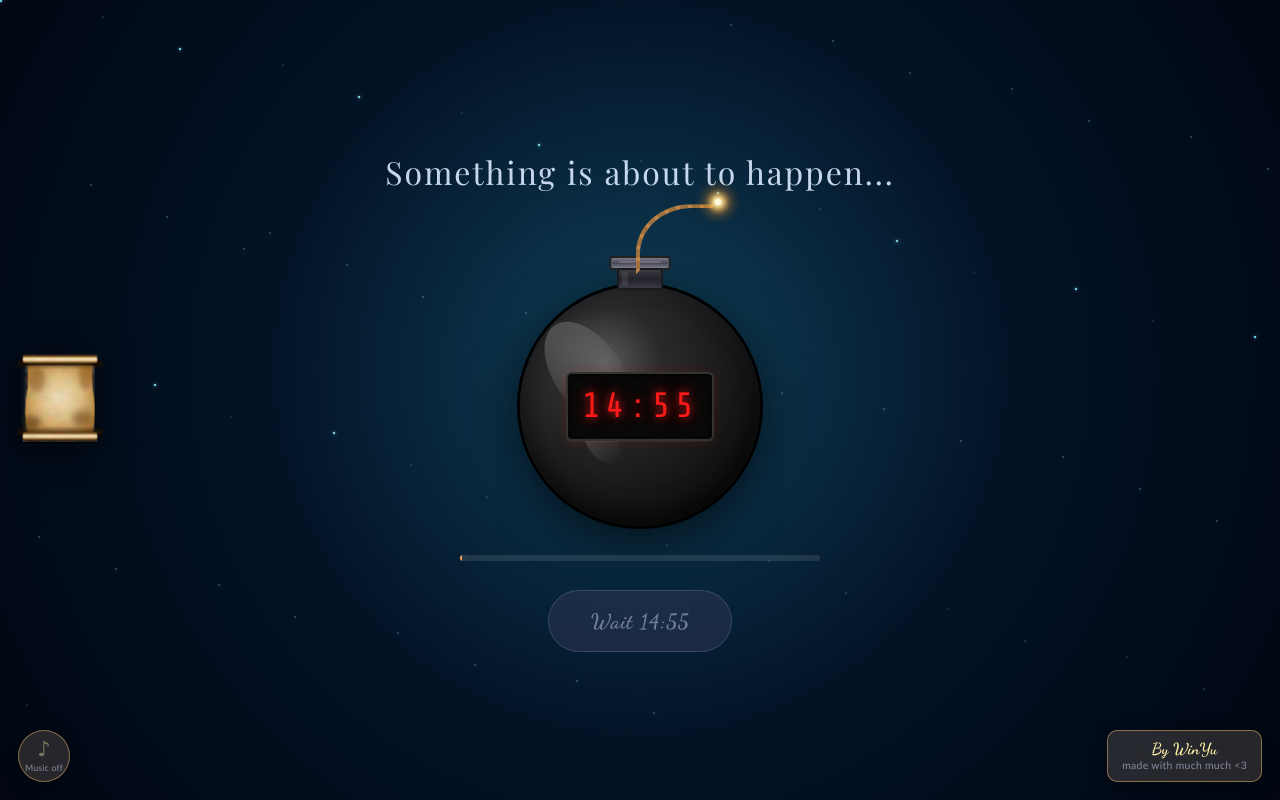
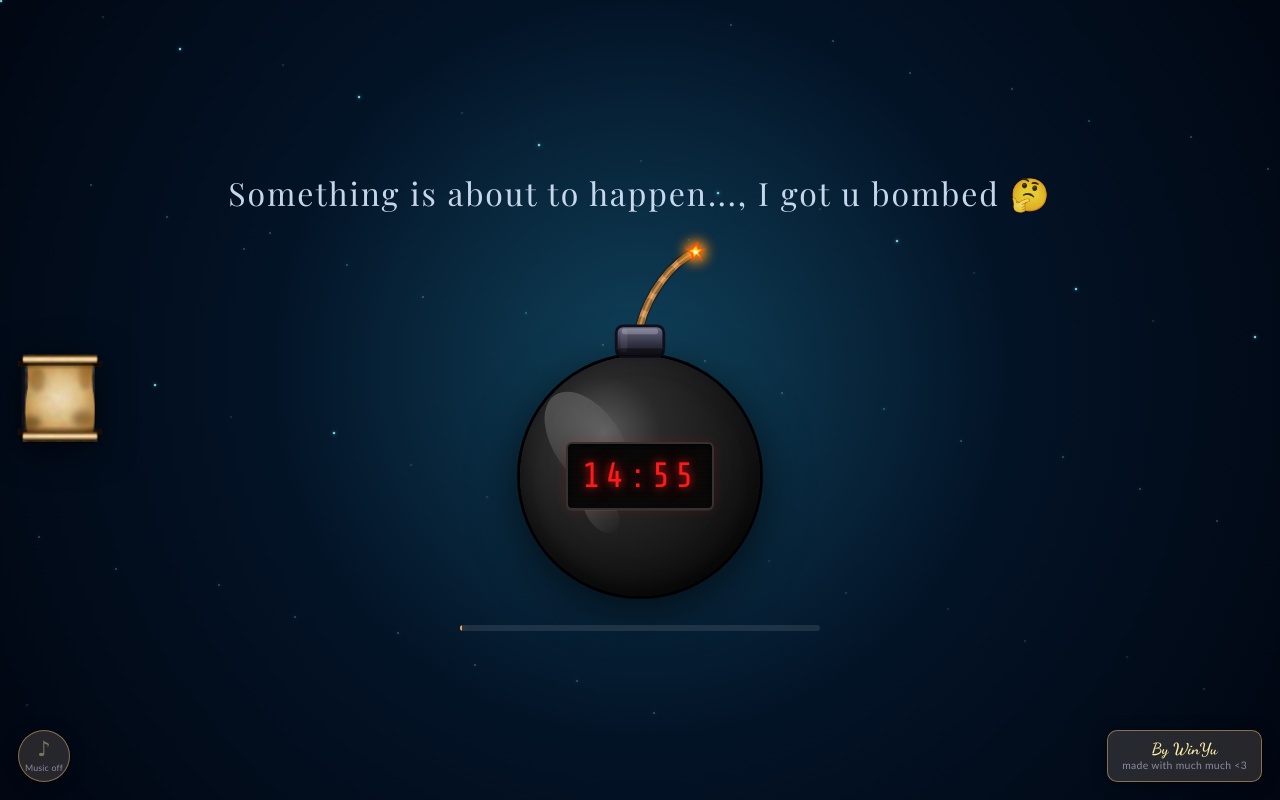
Before and after one commit to Kusk24/ice-breaker, a Next.js app: page /countdown in a window 1280 px wide. Built offline with nearby package versions, Linux system fonts and the light colour scheme.

Commit message:
bomb animation fixed

```diff
--- a/app/countdown/page.tsx
+++ b/app/countdown/page.tsx
@@ -80,6 +80,13 @@ export default function CountdownPage() {
   const isUrgent = remaining <= 60;
   const isAlmostDone = remaining <= 10;
 
+  // Spark position along cubic bezier: M 50,58 C 56,34 72,12 90,4
+  // t=1 (progress=0) → spark at tip (90,4); t=0 (progress=1) → spark at cap (50,58)
+  const fuseT = 1 - progress;
+  const t = fuseT;
+  const sparkX = (1-t)*(1-t)*(1-t)*50 + 3*(1-t)*(1-t)*t*56 + 3*(1-t)*t*t*72 + t*t*t*90;
+  const sparkY = (1-t)*(1-t)*(1-t)*58 + 3*(1-t)*(1-t)*t*34 + 3*(1-t)*t*t*12 + t*t*t*4;
+
   return (
     <main className="scene countdown-scene" aria-label="Countdown timer">
       {/* Stars */}
@@ -101,23 +108,99 @@ export default function CountdownPage() {
       {/* Bomb */}
       <div className={`bomb-wrap ${done ? "bomb-wrap--exploded" : ""} ${isUrgent ? "bomb-wrap--urgent" : ""} ${isAlmostDone ? "bomb-wrap--shake" : ""}`}>
 
-        {/* Neck cap */}
-        <div className="bomb-cap" aria-hidden>
-          <div className="bomb-cap__ring" />
-          <div className="bomb-cap__tube" />
-          {/* Fuse — curved rope with spark, anchored to cap */}
-          <div className="bomb-fuse">
-            <div className="bomb-fuse__rope" style={{ "--burn": progress } as CSSProperties} />
+        {/* Cap + Fuse — cap sits at bottom of SVG on top of bomb sphere, fuse curls up-right */}
+        <svg className="bomb-cap-svg" viewBox="0 0 100 90" xmlns="http://www.w3.org/2000/svg" aria-hidden overflow="visible">
+          <defs>
+            {/* Metallic cap body gradient */}
+            <linearGradient id="capBodyGrad" x1="0" y1="0" x2="0" y2="1">
+              <stop offset="0%"   stopColor="#72728a"/>
+              <stop offset="25%"  stopColor="#52526a"/>
+              <stop offset="65%"  stopColor="#2c2c3c"/>
+              <stop offset="100%" stopColor="#16161e"/>
+            </linearGradient>
+            <radialGradient id="sparkGlow" cx="50%" cy="50%" r="50%">
+              <stop offset="0%"   stopColor="#ffffff" stopOpacity="1"/>
+              <stop offset="30%"  stopColor="#ffea00" stopOpacity="0.9"/>
+              <stop offset="70%"  stopColor="#ff6600" stopOpacity="0.4"/>
+              <stop offset="100%" stopColor="#ff2200" stopOpacity="0"/>
+            </radialGradient>
+          </defs>
+
+          {/* ── Fuse rope — goes from cap center upward and curls right to tip ── */}
+          {/* shadow */}
+          <path d="M 50,57 C 56,34 72,12 90,4" stroke="#1a0c02" strokeWidth="7" fill="none" strokeLinecap="round" opacity="0.45"/>
+          {/* main rope */}
+          <path
+            className="fuse-rope"
+            d="M 50,57 C 56,34 72,12 90,4"
+            stroke="#c8864a"
+            strokeWidth="5"
+            fill="none"
+            strokeLinecap="round"
+            strokeDasharray="84"
+            strokeDashoffset={`${progress * 84}`}
+          />
+          {/* braid texture */}
+          <path
+            d="M 50,57 C 56,34 72,12 90,4"
+            stroke="#7a4e1a"
+            strokeWidth="5"
+            fill="none"
+            strokeLinecap="round"
+            strokeDasharray="5 9"
+            opacity="0.65"
+            strokeDashoffset={`${progress * 84}`}
+          />
+          {/* highlight stripe */}
+          <path
+            d="M 50,57 C 56,34 72,12 90,4"
+            stroke="#ffe0a0"
+            strokeWidth="1.5"
+            fill="none"
+            strokeLinecap="round"
+            strokeDasharray="84"
+            strokeDashoffset={`${progress * 84}`}
+            opacity="0.4"
+          />
+
+          {/* ── CAP — simple cute nub on top of bomb ── */}
+          <rect x="33" y="57" width="34" height="22" rx="5" fill="url(#capBodyGrad)" stroke="#0e0e1c" strokeWidth="2"/>
+          {/* top highlight */}
+          <rect x="37" y="59" width="26" height="4" rx="2" fill="rgba(255,255,255,0.22)"/>
+          {/* left edge shine */}
+          <rect x="36" y="59" width="5" height="17" rx="2" fill="rgba(255,255,255,0.07)"/>
+          {/* bottom merge shadow */}
+          <rect x="33" y="73" width="34" height="6" rx="3" fill="rgba(0,0,0,0.45)"/>
+
+          {/* ── Spark — proper starburst like reference ── */}
           {!done && (
-              <div className="bomb-fuse__spark">
-                <span className="bomb-fuse__spark-star" />
-                <span className="bomb-fuse__spark-star bomb-fuse__spark-star--mid" />
-                <span className="bomb-fuse__spark-star bomb-fuse__spark-star--inner" />
-                <span className="bomb-fuse__spark-core" />
-              </div>
+            <g transform={`translate(${sparkX}, ${sparkY})`}>
+              {/* outer glow halo */}
+              <circle r="12" fill="url(#sparkGlow)" className="spark-halo"/>
+              {/* outer red star */}
+              <path
+                d="M 0,-7 L 1.7,-2.2 L 6.3,-3.4 L 2.9,0.6 L 5.7,5.2 L 1.1,2.3 L -1.4,6.3 L -2.3,1.5 L -7.2,-0.6 L -2.9,-2.3 Z"
+                fill="#ff4500"
+                className="spark-star-outer"
+              />
+              {/* inner yellow star */}
+              <path
+                d="M 0,-4.2 L 1.0,-1.4 L 4.0,-2.0 L 1.7,0.4 L 3.5,3.1 L 0.6,1.4 L -0.8,3.8 L -1.4,0.9 L -4.3,-0.3 L -1.7,-1.4 Z"
+                fill="#ffea00"
+                className="spark-star-inner"
+              />
+              {/* white core */}
+              <circle r="1.8" fill="#ffffff" className="spark-core-svg"/>
+              {/* floating sparkle dots */}
+              <circle r="1.4" fill="#ffe066" className="sparkle s1"/>
+              <circle r="1.0" fill="#ffcc00" className="sparkle s2"/>
+              <circle r="1.6" fill="#ff9900" className="sparkle s3"/>
+              <circle r="0.9" fill="#ffffff" className="sparkle s4"/>
+              <circle r="1.2" fill="#ffdd55" className="sparkle s5"/>
+              <circle r="1.1" fill="#ffaa30" className="sparkle s6"/>
+            </g>
           )}
-          </div>
-        </div>
+        </svg>
 
         {/* Bomb body */}
         <div className="bomb-body">
@@ -154,16 +237,17 @@ export default function CountdownPage() {
         <div className="countdown-bar__fill" style={{ width: `${progress * 100}%` }} />
       </div>
 
-      {/* CTA Button */}
+      {/* CTA Button — only shown when countdown is done */}
+      {done && (
         <button
           type="button"
-        className={`countdown-btn ${done ? "countdown-btn--active" : "countdown-btn--locked"}`}
+          className="countdown-btn countdown-btn--active"
           onClick={handleGo}
-        disabled={!done}
-        aria-label={done ? "Proceed to questions" : "Wait for countdown"}
+          aria-label="Proceed to questions"
         >
-        {done ? siteText.countdownButton : `Wait ${formatTime(remaining)}`}
+          {siteText.countdownButton}
         </button>
+      )}
     </main>
   );
 }
--- a/app/globals.css
+++ b/app/globals.css
@@ -2841,15 +2841,49 @@ body {
   text-align: center;
   color: rgba(220, 235, 255, 0.9);
   letter-spacing: 0.06em;
+  margin-bottom: 0;
   opacity: 0;
   animation: cd-fade-in-up 1s ease forwards;
   z-index: 10;
-  margin-bottom: 2rem;
 }
 
 .countdown-title--done {
-  color: #FFD766;
-  animation: cd-fade-in-up 0.6s ease forwards, btn-pulse 2s ease-in-out 0.6s infinite;
+  font-family: var(--font-playfair), serif;
+  background: linear-gradient(120deg, #f9d4ff, #c084fc, #e879f9, #a5b4fc, #f9d4ff);
+  background-size: 300% auto;
+  -webkit-background-clip: text;
+  -webkit-text-fill-color: transparent;
+  background-clip: text;
+  animation: cd-fade-in-up 0.6s ease forwards, shimmer-slide 3s linear 0.6s infinite, glow-pulse 2.5s ease-in-out 0.6s infinite;
+  letter-spacing: 0.12em;
+  position: relative;
+  filter: drop-shadow(0 0 18px rgba(192, 132, 252, 0.7));
+}
+
+.countdown-title--done::before {
+  content: "";
+  position: absolute;
+  inset: -12px -24px;
+  background: radial-gradient(ellipse at center, rgba(168, 85, 247, 0.18) 0%, transparent 70%);
+  border-radius: 20px;
+  animation: flash-behind 2.5s ease-in-out 0.6s infinite;
+  z-index: -1;
+  pointer-events: none;
+}
+
+@keyframes shimmer-slide {
+  0%   { background-position: 0% center; }
+  100% { background-position: 300% center; }
+}
+
+@keyframes glow-pulse {
+  0%, 100% { filter: drop-shadow(0 0 18px rgba(192, 132, 252, 0.7)) drop-shadow(0 0 40px rgba(232, 121, 249, 0.4)); }
+  50%       { filter: drop-shadow(0 0 32px rgba(192, 132, 252, 1))   drop-shadow(0 0 70px rgba(232, 121, 249, 0.7)); }
+}
+
+@keyframes flash-behind {
+  0%, 100% { opacity: 0.5; transform: scale(1); }
+  50%       { opacity: 1;   transform: scale(1.08); }
 }
 
 @keyframes cd-fade-in-up {
@@ -2885,188 +2919,105 @@ body {
   75%  { transform: translateX(5px) rotate(2deg); }
 }
 
-/* ── Fuse — curved rope via border trick ── */
-.bomb-fuse {
-  position: absolute;
-  width: 80px;
-  height: 70px;
-  /* bottom-left of this box sits on top-center of the cap */
-  bottom: 100%;
-  left: 50%;
-  margin-left: -4px;
-  margin-bottom: -18px;
-  z-index: 12;
+/* ── Unified cap + fuse SVG ── */
+.bomb-cap-svg {
+  display: block;
+  width: 140px;
+  height: auto;
+  overflow: visible;
+  margin-bottom: -16px;
+  position: relative;
+  z-index: 11;
   pointer-events: none;
 }
 
-/* Quarter-circle arc: bottom-left connects to cap, curves up-right to spark */
-.bomb-fuse__rope {
-  position: absolute;
-  inset: 0;
-  border: 4px solid transparent;
-  border-left-color: #c0864a;
-  border-top-color: #c0864a;
-  border-radius: 70% 0 0 0;
-  clip-path: inset(0 calc(var(--burn, 0) * 100%) 0 0);
-  transition: clip-path 1s linear;
-}
-
-.bomb-fuse__rope::after {
-  content: "";
-  position: absolute;
-  inset: -4px;
-  border: 4px solid transparent;
-  border-left: 4px dashed #7a5a30;
-  border-top: 4px dashed #7a5a30;
-  border-radius: 70% 0 0 0;
-  opacity: 0.5;
-  clip-path: inset(0 calc(var(--burn, 0) * 100%) 0 0);
-}
-
-/* Spark — soft glow at the tip (top-right corner of the arc) */
-.bomb-fuse__spark {
-  position: absolute;
-  top: -2px;
-  right: -2px;
-  z-index: 13;
-}
-
-/* Outer warm aura — like the rose bud glow */
-.bomb-fuse__spark-star {
-  position: absolute;
-  width: 36px;
-  height: 36px;
-  top: -18px;
-  left: -18px;
-  border-radius: 50%;
-  background: radial-gradient(circle, rgba(255, 180, 60, 0.6) 0%, rgba(255, 120, 30, 0.2) 50%, transparent 70%);
+.fuse-rope {
+  transition: stroke-dashoffset 1s linear;
+}
+
+.spark-halo {
+  transform-box: fill-box;
+  transform-origin: center;
+  animation: halo-breathe 1s ease-in-out infinite alternate;
   filter: blur(4px);
-  animation: spark-glow 1.2s ease-in-out infinite alternate;
-}
-
-/* Mid glow — warm amber orb */
-.bomb-fuse__spark-star--mid {
-  width: 22px;
-  height: 22px;
-  top: -11px;
-  left: -11px;
-  background: radial-gradient(circle, rgba(255, 200, 80, 0.8) 0%, rgba(255, 150, 40, 0.3) 60%, transparent 80%);
-  filter: blur(2px);
-  animation-delay: 0.15s;
-}
-
-/* Inner bright core — like a light-particle */
-.bomb-fuse__spark-star--inner {
-  width: 12px;
-  height: 12px;
-  top: -6px;
-  left: -6px;
-  background: radial-gradient(circle, rgba(255, 245, 200, 0.95) 0%, rgba(255, 220, 100, 0.5) 60%, transparent 85%);
-  filter: blur(1px);
-  animation-delay: 0.08s;
-}
-
-/* Core — bright white-gold dot with soft halo */
-.bomb-fuse__spark-core {
-  position: absolute;
-  width: 6px;
-  height: 6px;
-  top: -3px;
-  left: -3px;
-  border-radius: 50%;
-  background: #fffbe6;
-  box-shadow:
-    0 0 6px 3px rgba(255, 240, 180, 0.9),
-    0 0 16px 6px rgba(255, 180, 60, 0.4);
-  animation: spark-core-pulse 0.8s ease-in-out infinite alternate;
-}
-
-/* Floating micro-particles drifting upward from the spark */
-.bomb-fuse__spark::before,
-.bomb-fuse__spark::after {
-  content: "";
-  position: absolute;
-  width: 3px;
-  height: 3px;
-  border-radius: 50%;
-  background: #ffdc7a;
-  box-shadow: 0 0 6px rgba(255, 200, 80, 0.8);
-  animation: spark-particle-float 1.4s ease-out infinite;
-}
-
-.bomb-fuse__spark::after {
-  width: 2px;
-  height: 2px;
-  background: #ffe8a0;
-  animation-delay: 0.7s;
-  animation-duration: 1.8s;
-}
-
-@keyframes spark-glow {
-  from { transform: scale(0.85); opacity: 0.5; }
-  to   { transform: scale(1.15); opacity: 1; }
+}
+
+.spark-star-outer {
+  transform-box: fill-box;
+  transform-origin: center;
+  animation: star-spin 0.5s ease-in-out infinite alternate;
+  filter: drop-shadow(0 0 3px rgba(255,80,0,0.8));
+}
+
+.spark-star-inner {
+  transform-box: fill-box;
+  transform-origin: center;
+  animation: star-spin 0.35s ease-in-out infinite alternate-reverse;
+}
+
+.spark-core-svg {
+  transform-box: fill-box;
+  transform-origin: center;
+  animation: spark-core-pulse 0.3s ease-in-out infinite alternate;
+  filter: drop-shadow(0 0 4px #fff) drop-shadow(0 0 8px rgba(255,220,100,1));
+}
+
+/* Flying sparkle particles */
+.sparkle {
+  transform-box: fill-box;
+  transform-origin: center;
+  animation-timing-function: ease-out;
+  animation-iteration-count: infinite;
+}
+.s1 { animation: fly1 1.0s 0.0s  ease-out infinite; }
+.s2 { animation: fly2 1.3s 0.2s  ease-out infinite; }
+.s3 { animation: fly3 0.9s 0.4s  ease-out infinite; }
+.s4 { animation: fly4 1.2s 0.1s  ease-out infinite; }
+.s5 { animation: fly5 1.1s 0.3s  ease-out infinite; }
+.s6 { animation: fly6 0.85s 0.5s ease-out infinite; }
+
+@keyframes halo-breathe {
+  from { opacity: 0.6; transform: scale(0.85); }
+  to   { opacity: 1;   transform: scale(1.15); }
+}
+
+@keyframes star-spin {
+  from { transform: scale(0.88) rotate(-12deg); opacity: 0.85; }
+  to   { transform: scale(1.12) rotate(12deg);  opacity: 1; }
 }
 
 @keyframes spark-core-pulse {
-  from { transform: scale(0.9); opacity: 0.8; }
-  to   { transform: scale(1.1); opacity: 1; }
-}
-
-@keyframes spark-particle-float {
-  0%   { transform: translate(0, 0) scale(1); opacity: 1; }
-  100% { transform: translate(-8px, -20px) scale(0); opacity: 0; }
-}
-
-/* ── Cap / neck ── */
-.bomb-cap {
-  display: flex;
-  flex-direction: column;
-  align-items: center;
-  z-index: 11;
-  position: relative;
-  overflow: visible;
-}
-
-.bomb-cap__ring {
-  width: 62px;
-  height: 14px;
-  background: linear-gradient(180deg, #7a7a8a 0%, #4a4a54 50%, #7a7a8a 100%);
-  border-radius: 4px;
-  border: 2px solid #222;
-  position: relative;
-}
-
-.bomb-cap__ring::after {
-  content: "";
-  position: absolute;
-  top: 3px;
-  left: 8px;
-  right: 8px;
-  height: 2px;
-  background: rgba(255, 255, 255, 0.15);
-  border-radius: 1px;
-}
-
-.bomb-cap__tube {
-  width: 46px;
-  height: 22px;
-  background: linear-gradient(180deg, #3a3a44 0%, #222228 50%, #3a3a44 100%);
-  border: 2px solid #1a1a1a;
-  border-radius: 2px;
-  margin-top: -2px;
-  position: relative;
-}
-
-.bomb-cap__tube::after {
-  content: "";
-  position: absolute;
-  top: 2px;
-  left: 3px;
-  width: 6px;
-  height: calc(100% - 4px);
-  background: rgba(255, 255, 255, 0.08);
-  border-radius: 2px;
-}
+  from { transform: scale(0.85); opacity: 0.9; }
+  to   { transform: scale(1.2);  opacity: 1; }
+}
+
+/* 8 sparkle trajectories — different angles, distances, fades */
+@keyframes fly1 {
+  0%   { transform: translate(0,0) scale(1); opacity: 1; }
+  100% { transform: translate(-7px,-13px) scale(0); opacity: 0; }
+}
+@keyframes fly2 {
+  0%   { transform: translate(0,0) scale(1); opacity: 1; }
+  100% { transform: translate(4px,-15px) scale(0); opacity: 0; }
+}
+@keyframes fly3 {
+  0%   { transform: translate(0,0) scale(1); opacity: 1; }
+  100% { transform: translate(10px,-9px) scale(0); opacity: 0; }
+}
+@keyframes fly4 {
+  0%   { transform: translate(0,0) scale(1); opacity: 1; }
+  100% { transform: translate(-11px,-5px) scale(0); opacity: 0; }
+}
+@keyframes fly5 {
+  0%   { transform: translate(0,0) scale(1); opacity: 1; }
+  100% { transform: translate(6px,-16px) scale(0); opacity: 0; }
+}
+@keyframes fly6 {
+  0%   { transform: translate(0,0) scale(1); opacity: 1; }
+  100% { transform: translate(-5px,-17px) scale(0); opacity: 0; }
+}
+
+/* ── Cap / neck — now drawn in SVG, no HTML divs needed ── */
 
 /* ── Bomb body ── */
 .bomb-body {
@@ -3086,7 +3037,7 @@ body {
   justify-content: center;
   overflow: hidden;
   transition: box-shadow 0.5s ease;
-  margin-top: -4px;
+  margin-top: 0;
 }
 
 /* Glossy highlight — large */
--- a/lib/content.ts
+++ b/lib/content.ts
@@ -24,8 +24,8 @@ export const siteText = {
   questionNine: "ummm, candy lout so ll a sin pyay hmr pr, ak ll ma ya buu lr?",
   questionTen: "brr lo ll loh, br lo ll loh, friend twy so",
   questionEleven: "wahaha, bl pyay ma ll kwa, ma ya lo ma ya tok buu ly",
-  countdownTitle: "Something is about to happen...",
-  countdownReady: "BOOM! Time's up! 💥",
+  countdownTitle: "Something is about to happen..., I got u bombed 🤔",
+  countdownReady: "Wait is over ✨",
   countdownButton: "Let's Go! 💣",
   formQuestion: "Haha Gotcha!!!, btw when will you come back? ( ╹ -╹)?",
   formOne: "Date",
```
Lines whose indentation alone changed are shown as unchanged.
